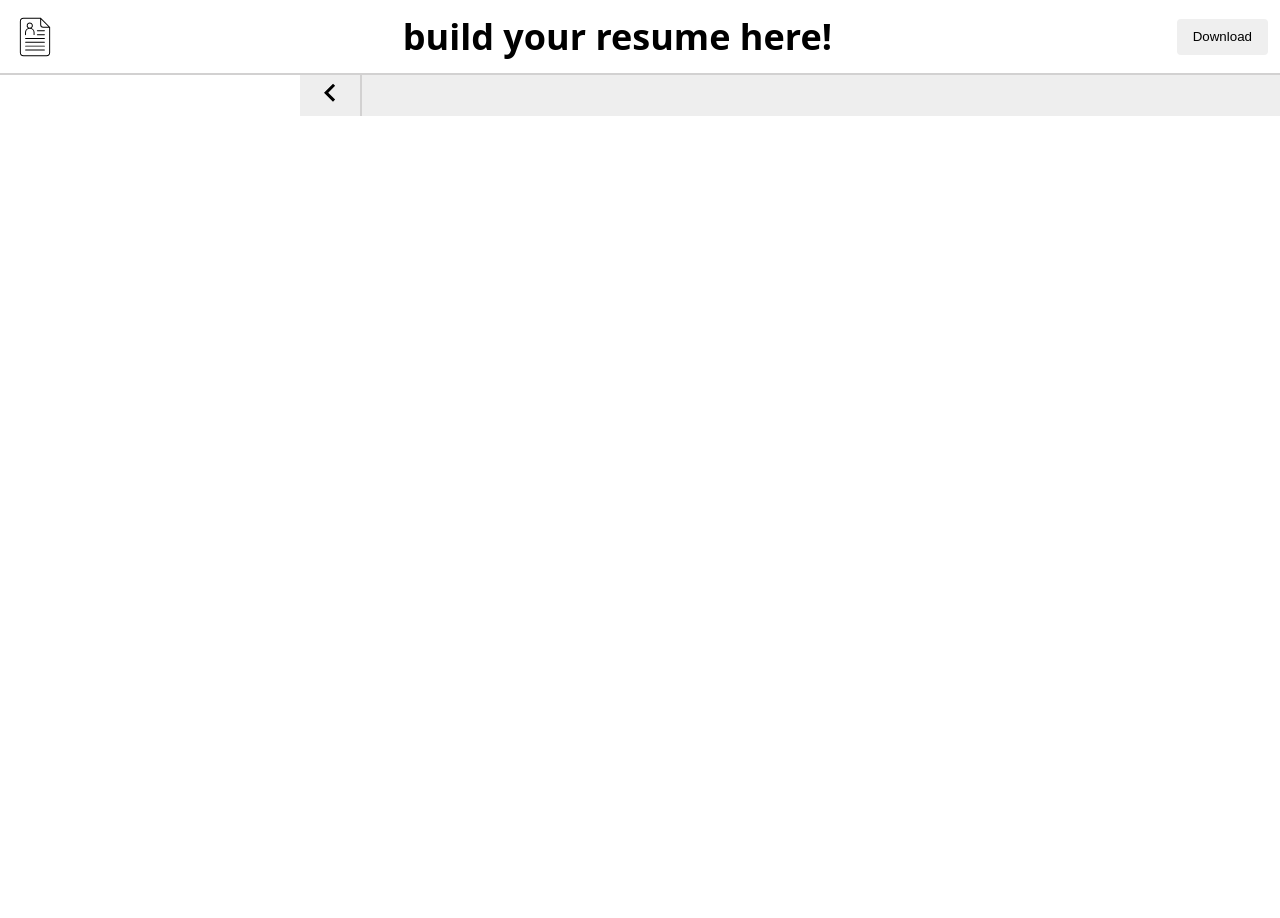
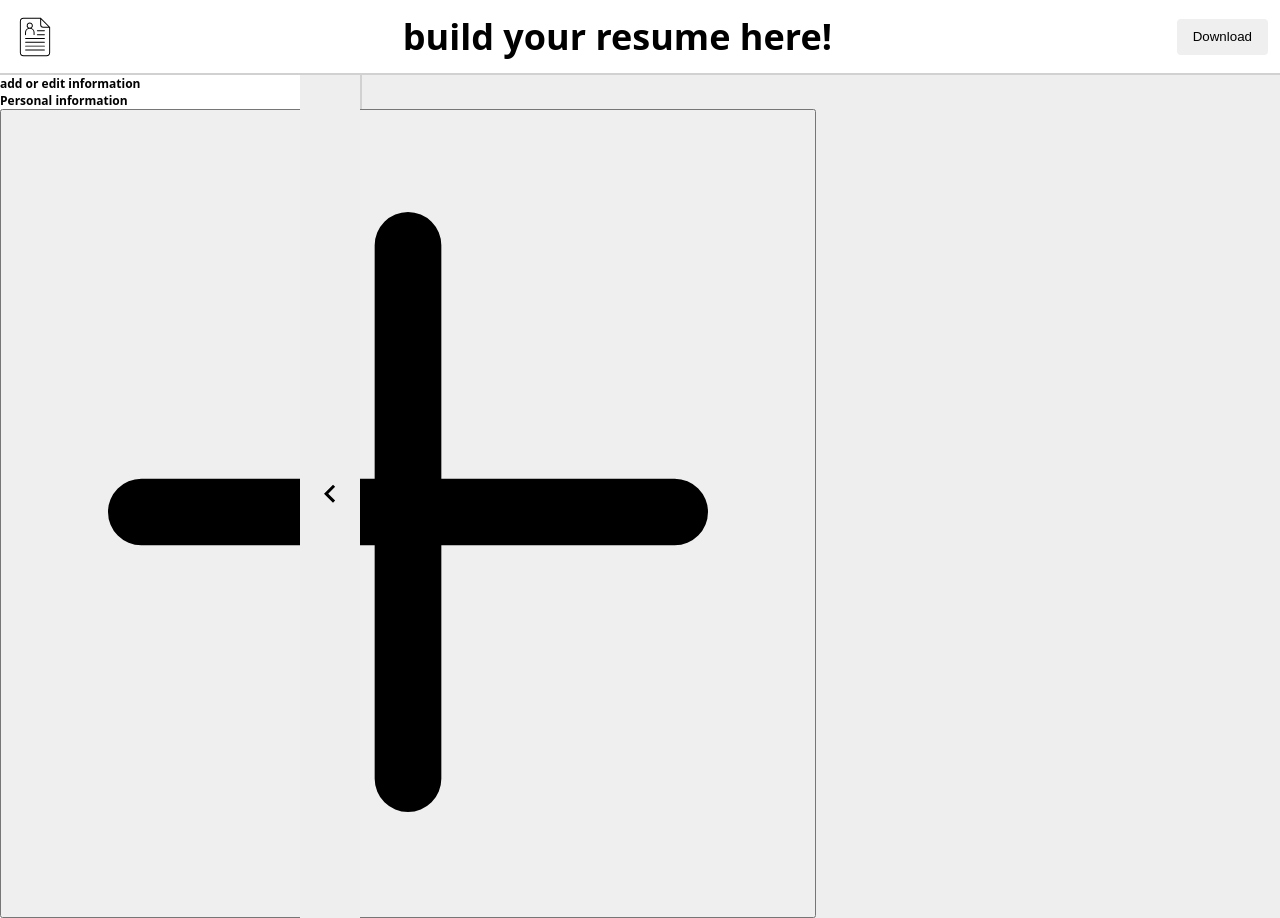
Before and after one commit to morheidari/resume, a React (Vite) app: page / in a window 1280 px wide. Before the commit the page ends 800 px from the top, so only its background shows below. Built offline with nearby package versions, Linux system fonts and the light colour scheme.

Commit message:
create EditSection component

```diff
--- a/src/components/sidebar.jsx
+++ b/src/components/sidebar.jsx
@@ -11,7 +11,10 @@ export default function SideBar(){
     }
     return(
         <><aside id="edit-side-bar" className={returnClass(isOpen)}>
-            <div className={`edit-panel ${returnClass(isOpen)}`}></div>
+            <div className={`edit-panel ${returnClass(isOpen)}`}>
+                <h1 className="edit-panel-title">add or edit information</h1>
+                <EditSection title='Personal information'></EditSection>
+                </div>
         <button className={`edit-btn  ${returnClass(isOpen)}`} onClick={onClick}><ArrowIcon></ArrowIcon></button>
         </aside>
         </>
@@ -23,3 +26,49 @@ function ArrowIcon(){
       <svg height="48" viewBox="0 0 48 48" width="48" xmlns="http://www.w3.org/2000/svg"><path d="M30.83 32.67l-9.17-9.17 9.17-9.17-2.83-2.83-12 12 12 12z"/><path d="M0-.5h48v48h-48z" fill="none"/></svg>
     )
 }
+
+function MinusIcon(){
+    return(
+        <svg width="800px" height="800px" viewBox="0 0 24 24" fill="none" xmlns="http://www.w3.org/2000/svg">
+        <path d="M2 12C2 11.4477 2.44772 11 3 11H21C21.5523 11 22 11.4477 22 12C22 12.5523 21.5523 13 21 13H3C2.44772 13 2 12.5523 2 12Z" fill="#0F0F0F"/>
+        </svg>)
+}
+
+function PlusIcon(){
+    return(
+        <svg width="800px" height="800px" viewBox="0 0 24 24" fill="none" xmlns="http://www.w3.org/2000/svg">
+<path d="M4 12H20M12 4V20" stroke="#000000" stroke-width="2" stroke-linecap="round" stroke-linejoin="round"/>
+</svg>
+    )
+}
+
+function EditSection({children, title}){
+    const [isOpen,changeOpennes] = useState(false)
+    function btnText(isOpen){
+        if(isOpen) return MinusIcon()
+        else return PlusIcon()
+    }
+    function btnOnClick(){
+        changeOpennes(!isOpen)
+    }
+    if(!isOpen){
+
+        return(
+            <div className="edit-section">
+                <div className="title-extention">
+            <h2 className="section-title">{title}</h2>
+            <button className="extention-button" onClick={btnOnClick}>{btnText(isOpen)}</button>
+                </div>
+        </div>
+    )
+}
+else return(
+    <div className="edit-section">
+                <div className="title-extention">
+            <h2 className="section-title">{title}</h2>
+            <button className="extention-button" onClick={btnOnClick}>{btnText(isOpen)}</button>
+                </div>
+                <div className="section-content">{children}</div>
+        </div>
+    )
+}
```
